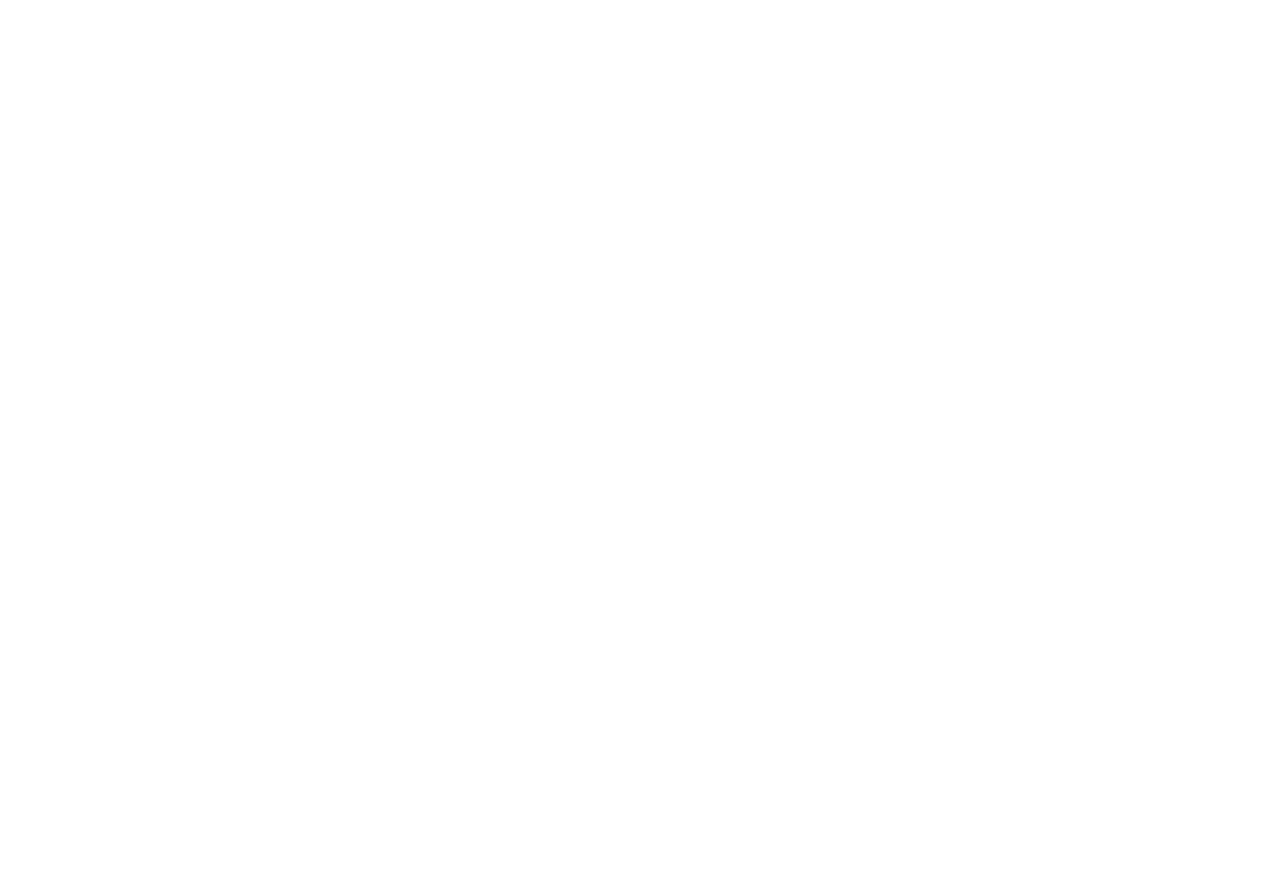
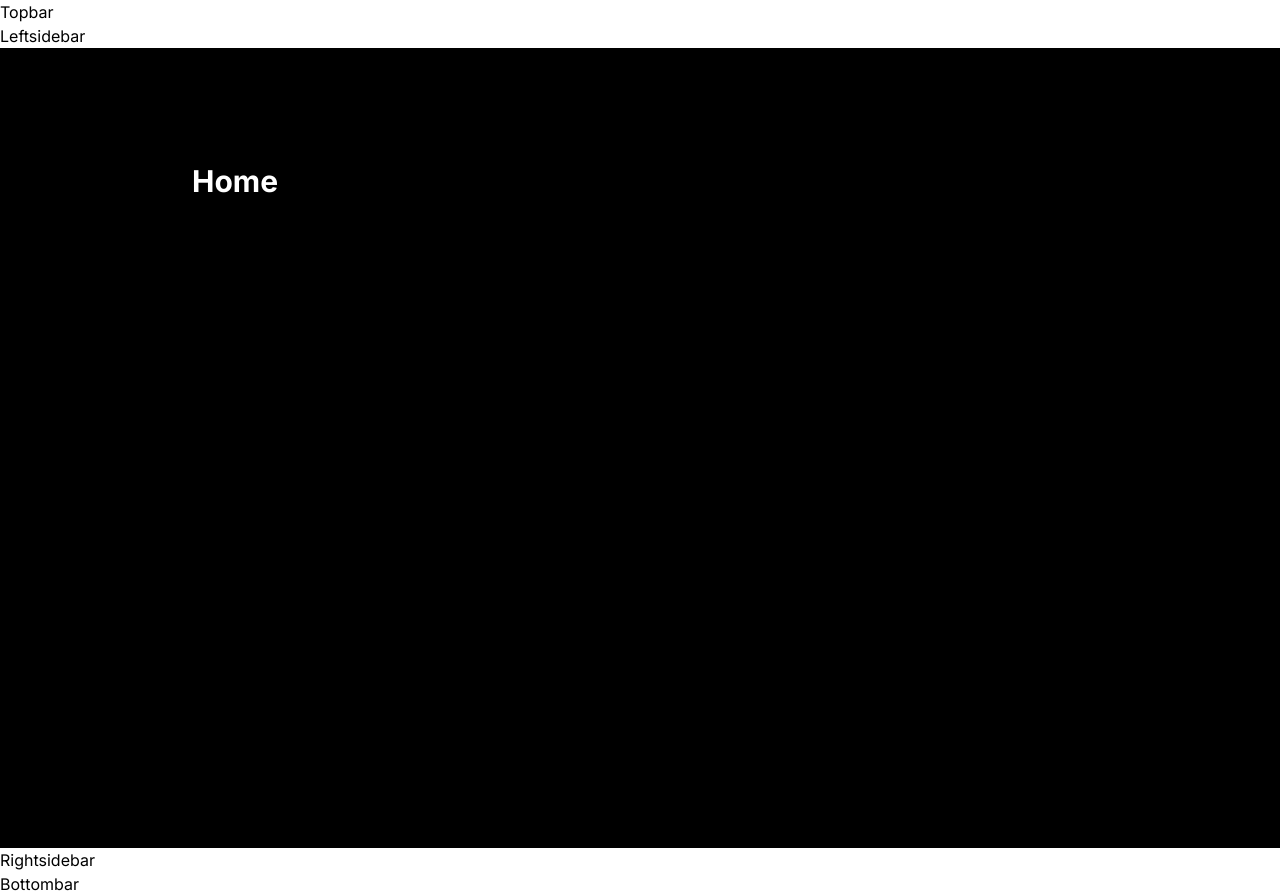
Before and after one commit to virajjadhao5566/NoteSy, a Next.js app: page / in a window 1280 px wide. Before the commit the page ends 800 px from the top, so only its background shows below. Built offline with nearby package versions, Linux system fonts and the light colour scheme.

Commit message:
basic component layout

```diff
--- a/app/(root)/layout.tsx
+++ b/app/(root)/layout.tsx
@@ -2,6 +2,12 @@
 import { Inter } from 'next/font/google'
 import '../globals.css'
 import { ClerkProvider } from '@clerk/nextjs/app-beta'
+import Topbar from '@/components/shared/Topbar'
+import Leftsidebar from '@/components/shared/Leftsidebar'
+import Rightsidebar from '@/components/shared/Rightsidebar'
+import Bottombar from '@/components/shared/Bottombar'
+
+
 
 const inter = Inter({ subsets: ['latin'] })
 
@@ -18,7 +24,19 @@
   return (
     <ClerkProvider>
       <html lang="en">
-        <body className={inter.className}>{children}</body>
+        <body className={inter.className}>
+          <Topbar />
+          <main>
+            <Leftsidebar />
+            <section className='main-container'>
+              <div className='w-full max-w-4xl'>
+                {children}
+              </div>
+            </section>
+            <Rightsidebar />
+          </main>
+          <Bottombar />
+        </body>
       </html>
     </ClerkProvider>
   )
--- /dev/null
+++ b/components/shared/Bottombar.tsx
@@ -0,0 +1,4 @@
+function Bottombar(){
+    return <h1>Bottombar</h1>
+}
+export default Bottombar
--- /dev/null
+++ b/components/shared/Leftsidebar.tsx
@@ -0,0 +1,4 @@
+function Leftsidebar(){
+    return <h1>Leftsidebar</h1>
+}
+export default Leftsidebar
--- /dev/null
+++ b/components/shared/Rightsidebar.tsx
@@ -0,0 +1,4 @@
+function Rightsidebar(){
+    return <h1>Rightsidebar</h1>
+}
+export default Rightsidebar
--- /dev/null
+++ b/components/shared/Topbar.tsx
@@ -0,0 +1,4 @@
+function Topbar(){
+    return <h1>Topbar</h1>
+}
+export default Topbar
```
